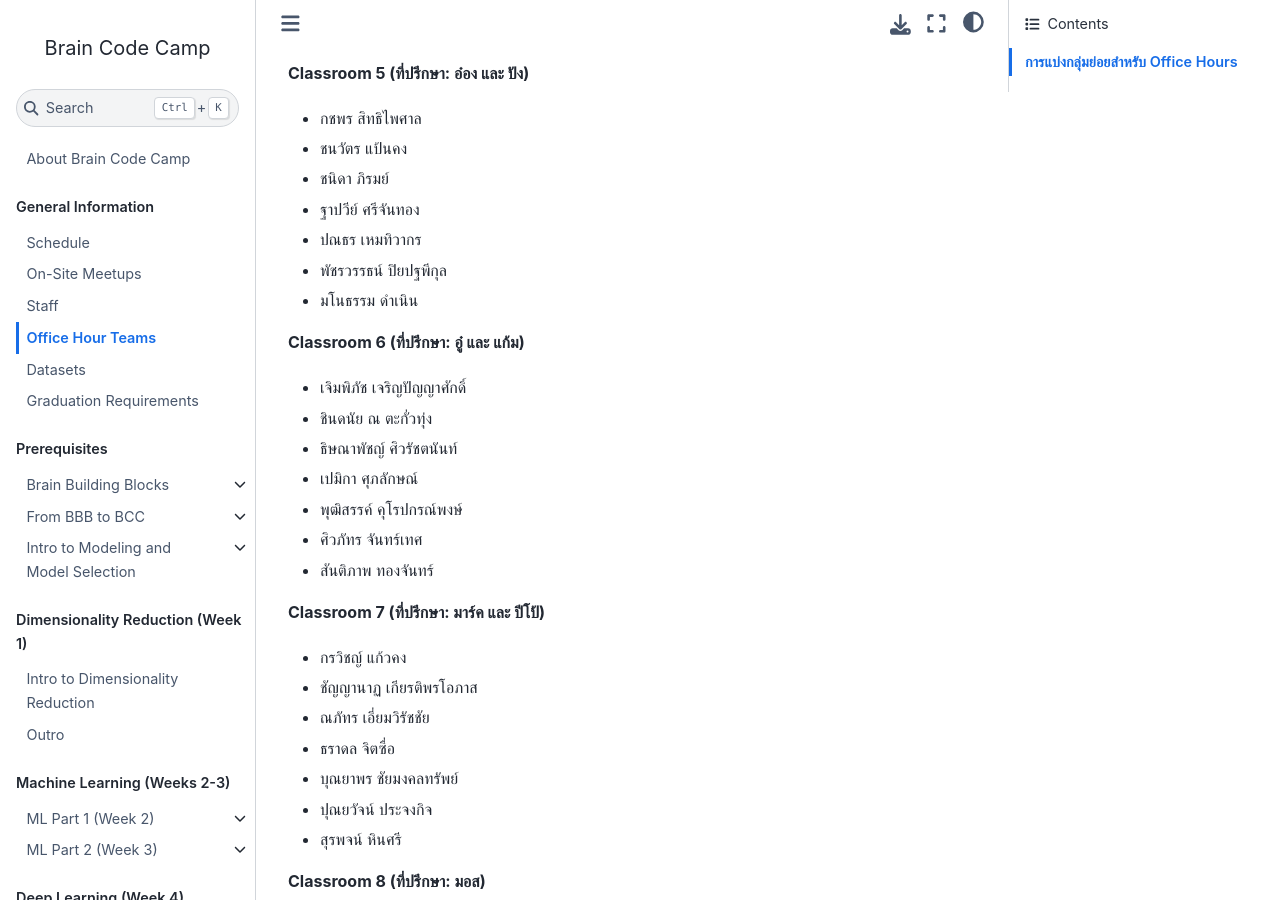
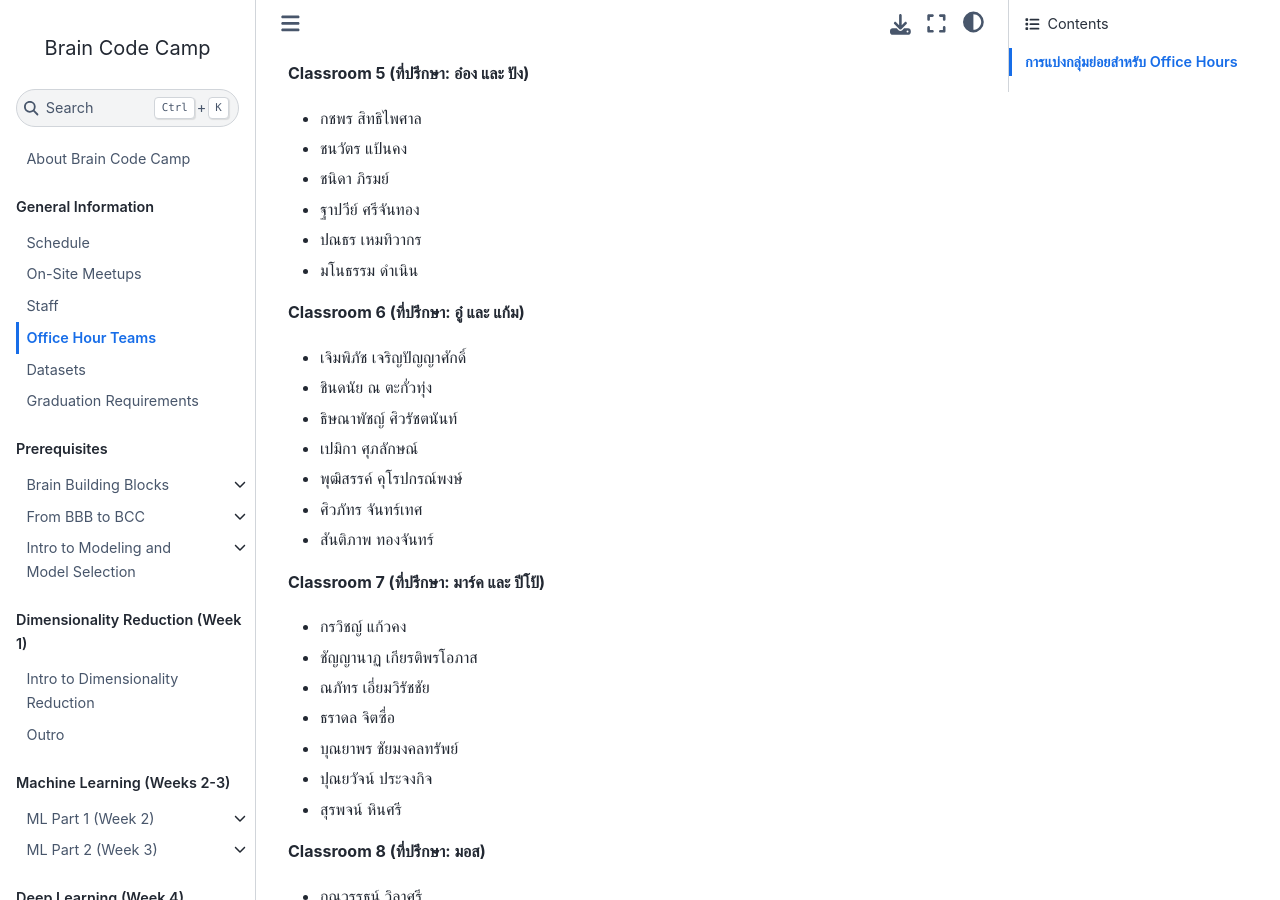
Before and after one commit to braincodecamp/brainCodeCamp2024, a Jupyter Book: the page built from GeneralInfo/OH-teams.md, in a window 1280 px wide and 900 px high, scrolled down 1173 px. Built offline with Jupyter Book 1.0.4 settings and Sphinx 7.4.7 and the Sphinx Book theme 1.1.4, drawn with Linux system fonts in a browser that asks for light colours; pages that are not in the unit, such as notebooks, are missing from menus.

Commit message:
Update OH-teams.md

```diff
--- a/GeneralInfo/OH-teams.md
+++ b/GeneralInfo/OH-teams.md
@@ -47,7 +47,6 @@
 - ชนิดา ภิรมย์
 - ฐาปวีย์ ศรีจันทอง
 - ปณธร เหมทิวากร
-- พัชรวรรธน์ ปิยปฐพีกุล
 - มโนธรรม ดำเนิน
 
 **Classroom 6 (ที่ปรึกษา: อู๋ และ แก้ม)**
```
